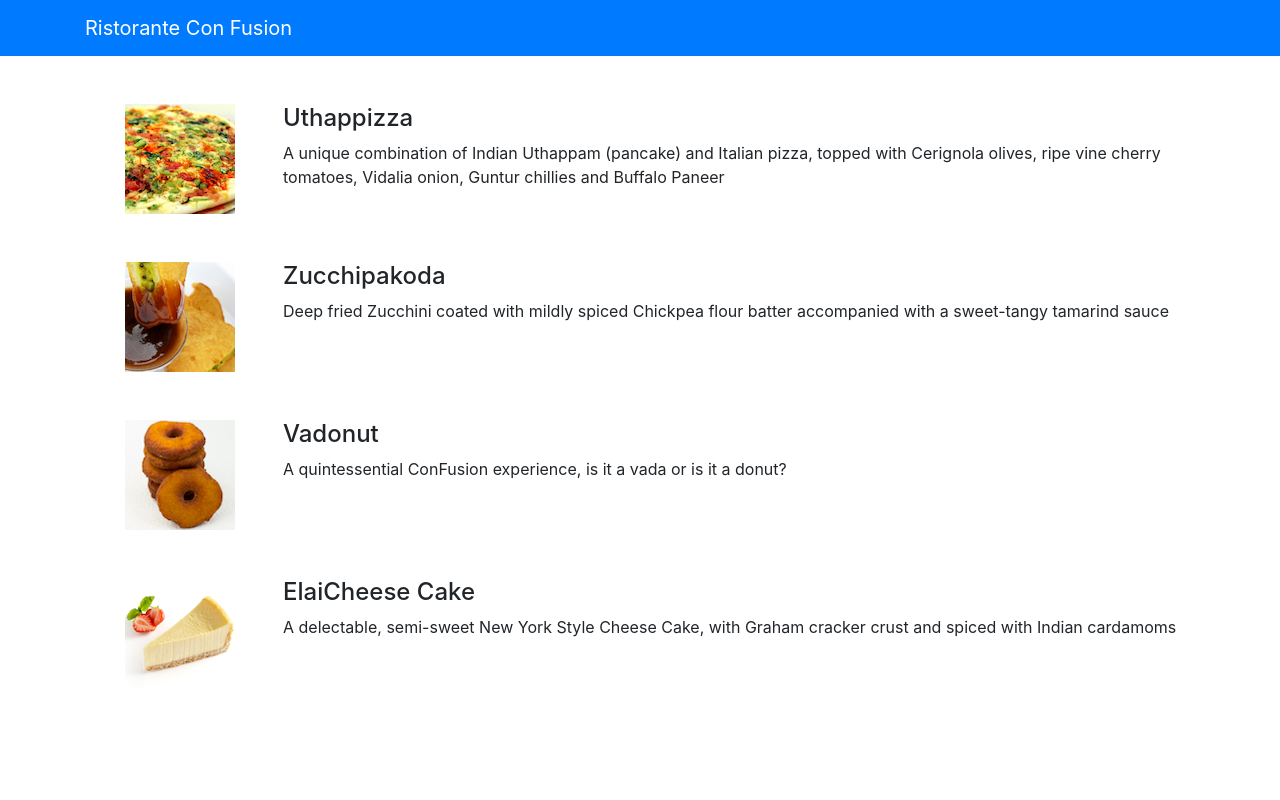
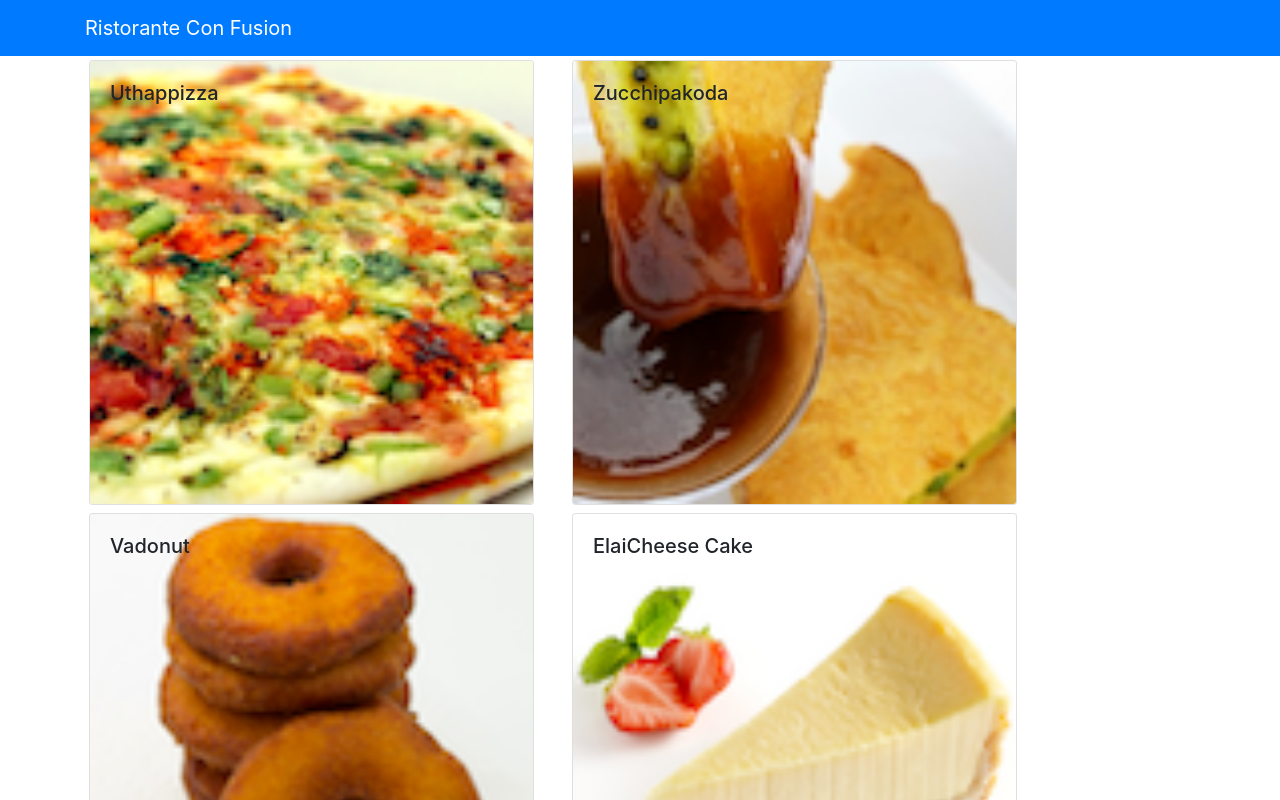
Before and after one commit to chunyuema/react-confusion, a React (Create React App) app: page / in a window 1280 px wide. Shown: the top 800 px of the page. Built offline with nearby package versions, Linux system fonts and the light colour scheme.

Commit message:
components and props(lifting state)

```diff
--- a/src/App.js
+++ b/src/App.js
@@ -2,8 +2,15 @@
 import './App.css';
 import { Navbar, NavbarBrand } from 'reactstrap';
 import Menu from './components/MenuComponent';
+import { DISHES } from './shared/dishes';
 
 class App extends Component {
+
+  constructor(props) {
+    super(props);
+    this.state = {dishes: DISHES};
+  }
+
   render() {
     return (
       <div>
@@ -12,7 +19,8 @@
             <NavbarBrand href="/">Ristorante Con Fusion</NavbarBrand>
           </div>
         </Navbar>
-        <Menu />
+        {/* pass in dishes as props to child component Menu */}
+        <Menu dishes={this.state.dishes}/>
       </div>
     );
   }
--- a/src/components/MenuComponent.js
+++ b/src/components/MenuComponent.js
@@ -1,60 +1,45 @@
 import React, { Component } from 'react';
-import { Media } from 'reactstrap';
+import { Card, CardImg, CardImgOverlay, CardBody, CardText, CardTitle } from 'reactstrap';
 
 class Menu extends Component {
     constructor(props) {
         super(props);
         this.state = {
-            dishes: [
-                {
-                  id: 0,
-                  name:'Uthappizza',
-                  image: 'assets/images/uthappizza.png',
-                  category: 'mains',
-                  label:'Hot',
-                  price:'4.99',
-                  description:'A unique combination of Indian Uthappam (pancake) and Italian pizza, topped with Cerignola olives, ripe vine cherry tomatoes, Vidalia onion, Guntur chillies and Buffalo Paneer'},
-               {
-                  id: 1,
-                  name:'Zucchipakoda',
-                  image: 'assets/images/zucchipakoda.png',
-                  category: 'appetizer',
-                  label:'',
-                  price:'1.99',
-                  description:'Deep fried Zucchini coated with mildly spiced Chickpea flour batter accompanied with a sweet-tangy tamarind sauce'},
-               {
-                  id: 2,
-                  name:'Vadonut',
-                  image: 'assets/images/vadonut.png',
-                  category: 'appetizer',
-                  label:'New',
-                  price:'1.99',
-                  description:'A quintessential ConFusion experience, is it a vada or is it a donut?'},
-               {
-                  id: 3,
-                  name:'ElaiCheese Cake',
-                  image: 'assets/images/elaicheesecake.png',
-                  category: 'dessert',
-                  label:'',
-                  price:'2.99',
-                  description:'A delectable, semi-sweet New York Style Cheese Cake, with Graham cracker crust and spiced with Indian cardamoms'}
-               ],
+            selectedDish: null
         };
     }
 
+    onDishSelect(dish) {
+        this.setState({ selectedDish: dish });
+    }
+
+    renderDish(dish) {
+        if (dish != null) {
+            return (
+                <Card>
+                    <CardImg width='100%' src={dish.image} alt={dish.name} />
+                    <CardBody>
+                        <CardTitle>{dish.name}</CardTitle>
+                        <CardText> {dish.description} </CardText>
+                    </CardBody>
+                </Card>
+            );
+        }
+        else {
+            return (<div></div>)
+        }
+    }
+
     render() {
-        const menu = this.state.dishes.map((dish) => {
+        const menu = this.props.dishes.map((dish) => {
             return (
-              <div key={dish.id} className="col-12 mt-5">
-                <Media tag="li">
-                  <Media left middle>
-                      <Media object src={dish.image} alt={dish.name} />
-                  </Media>
-                  <Media body className="ml-5">
-                    <Media heading>{dish.name}</Media>
-                    <p>{dish.description}</p>
-                  </Media>
-                </Media>
+              <div key={dish.id} className="col-12 col-md-5 m-1">
+                <Card onClick={()=> this.onDishSelect(dish)}>
+                    <CardImg width='100%' src={dish.image} alt={dish.name} />
+                    <CardImgOverlay>
+                        <CardTitle>{dish.name}</CardTitle>
+                    </CardImgOverlay>
+                </Card>
               </div>
             );
         });
@@ -62,9 +47,10 @@
         return (
           <div className="container">
             <div className="row">
-              <Media list>
-                  {menu}
-              </Media>
+                {menu}
+            </div>
+            <div className="row">
+                {this.renderDish(this.state.selectedDish)}
             </div>
           </div>
         );
--- /dev/null
+++ b/src/shared/dishes.js
@@ -0,0 +1,34 @@
+export const DISHES = [
+    {
+      id: 0,
+      name:'Uthappizza',
+      image: 'assets/images/uthappizza.png',
+      category: 'mains',
+      label:'Hot',
+      price:'4.99',
+      description:'A unique combination of Indian Uthappam (pancake) and Italian pizza, topped with Cerignola olives, ripe vine cherry tomatoes, Vidalia onion, Guntur chillies and Buffalo Paneer'},
+   {
+      id: 1,
+      name:'Zucchipakoda',
+      image: 'assets/images/zucchipakoda.png',
+      category: 'appetizer',
+      label:'',
+      price:'1.99',
+      description:'Deep fried Zucchini coated with mildly spiced Chickpea flour batter accompanied with a sweet-tangy tamarind sauce'},
+   {
+      id: 2,
+      name:'Vadonut',
+      image: 'assets/images/vadonut.png',
+      category: 'appetizer',
+      label:'New',
+      price:'1.99',
+      description:'A quintessential ConFusion experience, is it a vada or is it a donut?'},
+   {
+      id: 3,
+      name:'ElaiCheese Cake',
+      image: 'assets/images/elaicheesecake.png',
+      category: 'dessert',
+      label:'',
+      price:'2.99',
+      description:'A delectable, semi-sweet New York Style Cheese Cake, with Graham cracker crust and spiced with Indian cardamoms'}
+]
```
Also changed, not shown: 1 other file (tests, documents, lock files or other folders).
